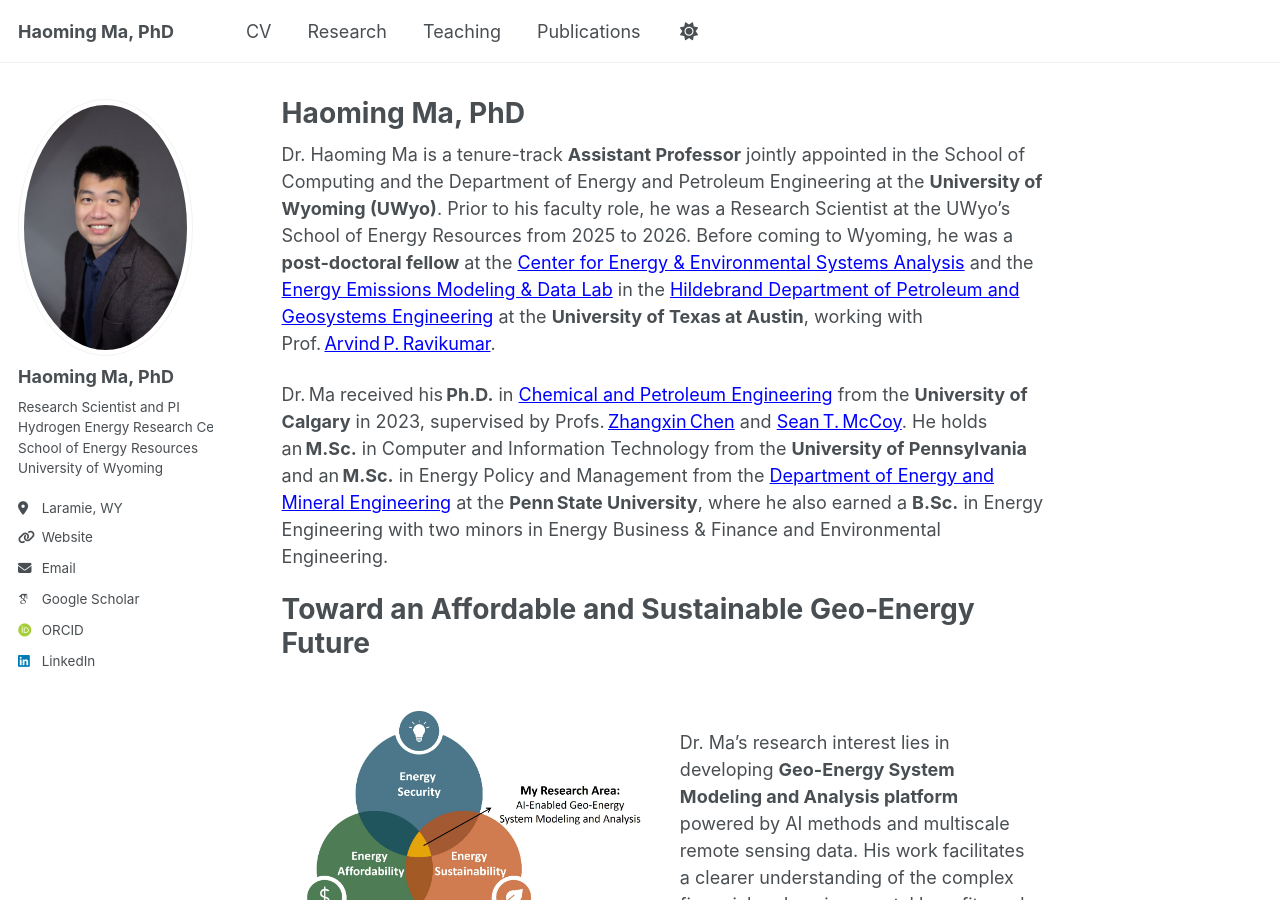
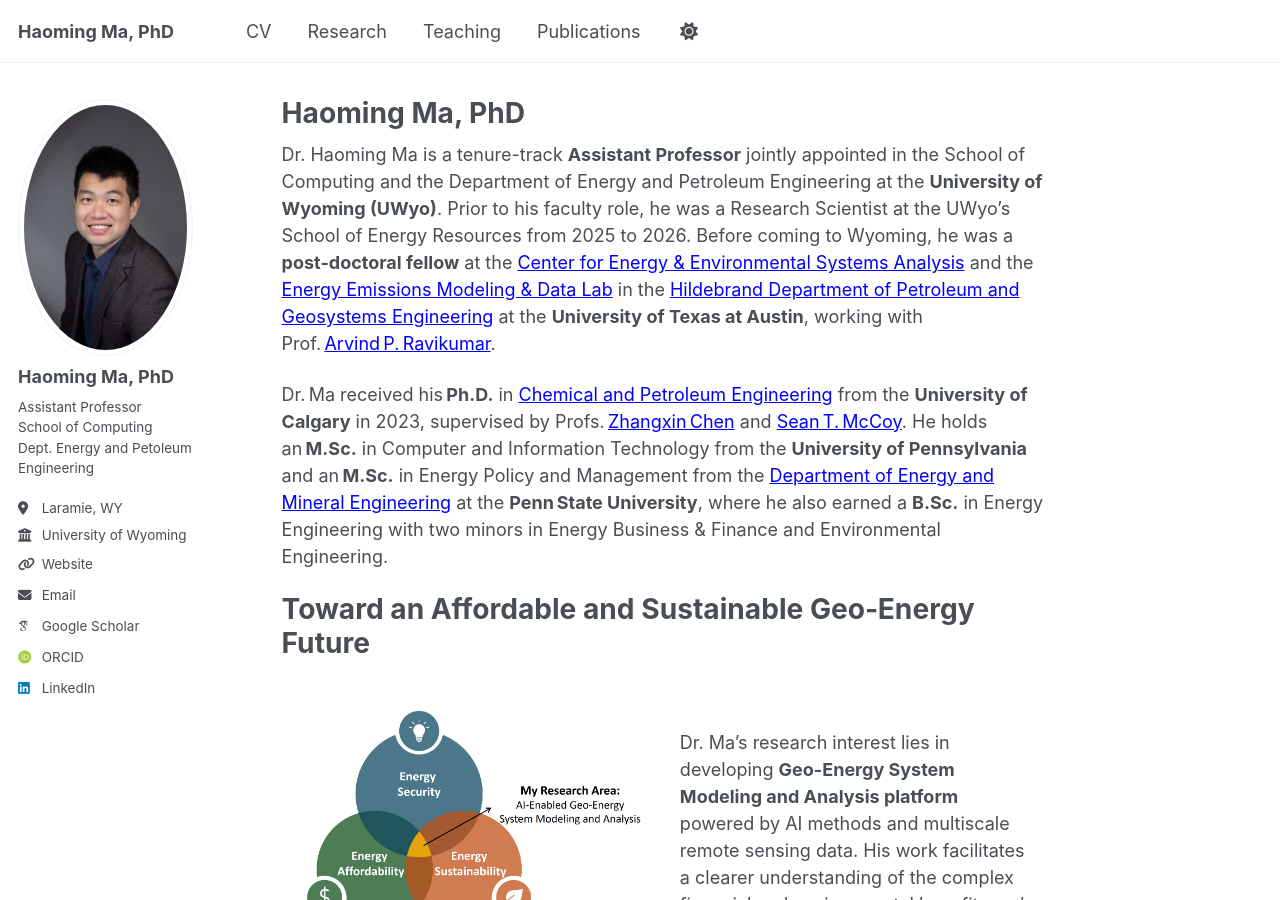
Before and after one commit to haoming-ma/haoming-ma.github.io, a Jekyll site: the page built from _pages/about.md, in a window 1280 px wide and 900 px high. Built offline with Jekyll 4.4.1, drawn with Linux system fonts in a browser that asks for light colours; some web fonts are replaced.

Commit message:
Update _config.yml

```diff
--- a/_config.yml
+++ b/_config.yml
@@ -24,9 +24,9 @@ author:
   avatar           : "profile.jpg"
   name             : "Haoming Ma, PhD"
   pronouns         : # example: "she/her"
-  bio              : "Research Scientist and PI <br>Hydrogen Energy Research Center<br>School of Energy Resources<br>University of Wyoming"
+  bio              : "Assistant Professor <br>School of Computing<br>Dept. Energy and Petoleum Engineering"
   location         : "Laramie, WY"
-  employer         : #"Red Brick University"
+  employer         : "University of Wyoming"
   uri              : "https://www.uwyo.edu/ser/about-us/administration-staff/ma.html"
   email            : "haoming.ma@uwyo.edu"
 
```
